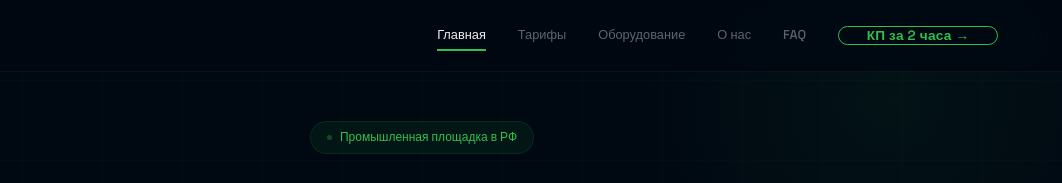
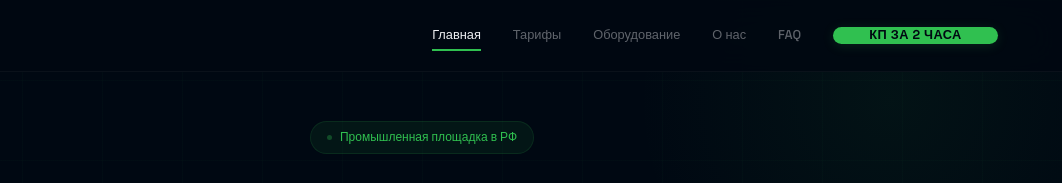
Before and after one commit to nesterov0109-spy/novy-hosting, a website: page index.html in a window 1280 px wide. Shown: the top 183 px of the page, 218-1280 px from the left. Drawn offline with Linux system fonts and the light colour scheme.

Commit message:
v7.6: кнопка КП — зелёный фон, uppercase, 165px

```diff
--- a/css/style.css
+++ b/css/style.css
@@ -75,8 +75,8 @@
 .nav a::after{content:'';position:absolute;bottom:-3px;left:0;width:0;height:1.5px;background:var(--green);transition:width .4s cubic-bezier(.16,1,.3,1)}
 .nav a:hover,.nav a.active{color:var(--text-primary)}
 .nav a:hover::after,.nav a.active::after{width:100%}
-.nav-cta{display:inline-flex;align-items:center;gap:8px;padding:10px 32px;min-width:160px;justify-content:center;border:1.5px solid var(--green);border-radius:100px;color:var(--green)!important;font-weight:600!important;font-size:.85rem!important;letter-spacing:.3px;transition:all .3s!important;line-height:1;white-space:nowrap;margin-left:auto}
-.nav-cta:hover{background:rgba(48,192,80,.08)!important;color:var(--green-light)!important;border-color:var(--green-light)!important;transform:translateY(-1px);box-shadow:0 4px 16px var(--green-glow)!important}
+.nav-cta{display:inline-flex;align-items:center;gap:6px;padding:10px 28px;min-width:165px;justify-content:center;background:var(--green);border:none;border-radius:100px;color:var(--bg-deep)!important;font-weight:700!important;font-size:.8rem!important;letter-spacing:.4px;transition:all .3s!important;line-height:1;white-space:nowrap;margin-left:auto;text-transform:uppercase;box-shadow:0 2px 12px var(--green-glow)}
+.nav-cta:hover{background:var(--green-light)!important;color:var(--bg-deep)!important;transform:translateY(-2px);box-shadow:0 6px 20px var(--green-intense)!important}
 .menu-toggle{display:none;flex-direction:column;gap:5px;cursor:pointer;background:none;border:none;padding:8px}
 .menu-toggle span{width:22px;height:1.5px;background:var(--text-primary);border-radius:1px;transition:all .3s}
 
--- a/index.html
+++ b/index.html
@@ -42,7 +42,7 @@
       <a href="equipment.html">Оборудование</a>
       <a href="about.html">О нас</a>
       <a href="faq.html">FAQ</a>
-      <a href="contacts.html" class="nav-cta">КП за 2 часа →</a>
+      <a href="contacts.html" class="nav-cta">КП за 2 часа</a>
     </nav>
     <button class="menu-toggle" id="menuToggle" aria-label="Меню">
       <span></span><span></span><span></span>
```
Also changed, not shown: about.html (+1 -1 lines), contacts.html (+1 -1 lines), equipment.html (+1 -1 lines), faq.html (+1 -1 lines), services.html (+1 -1 lines).
